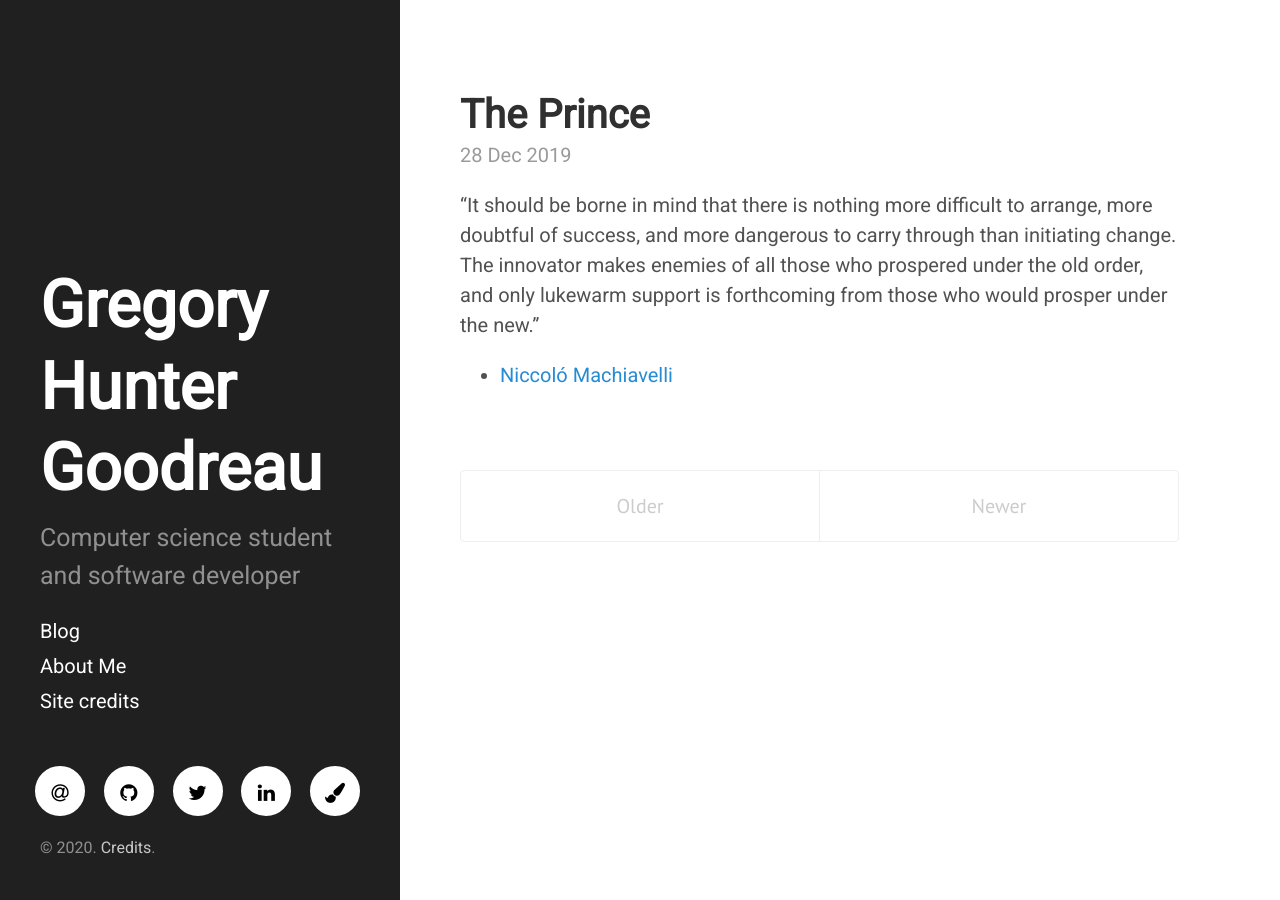
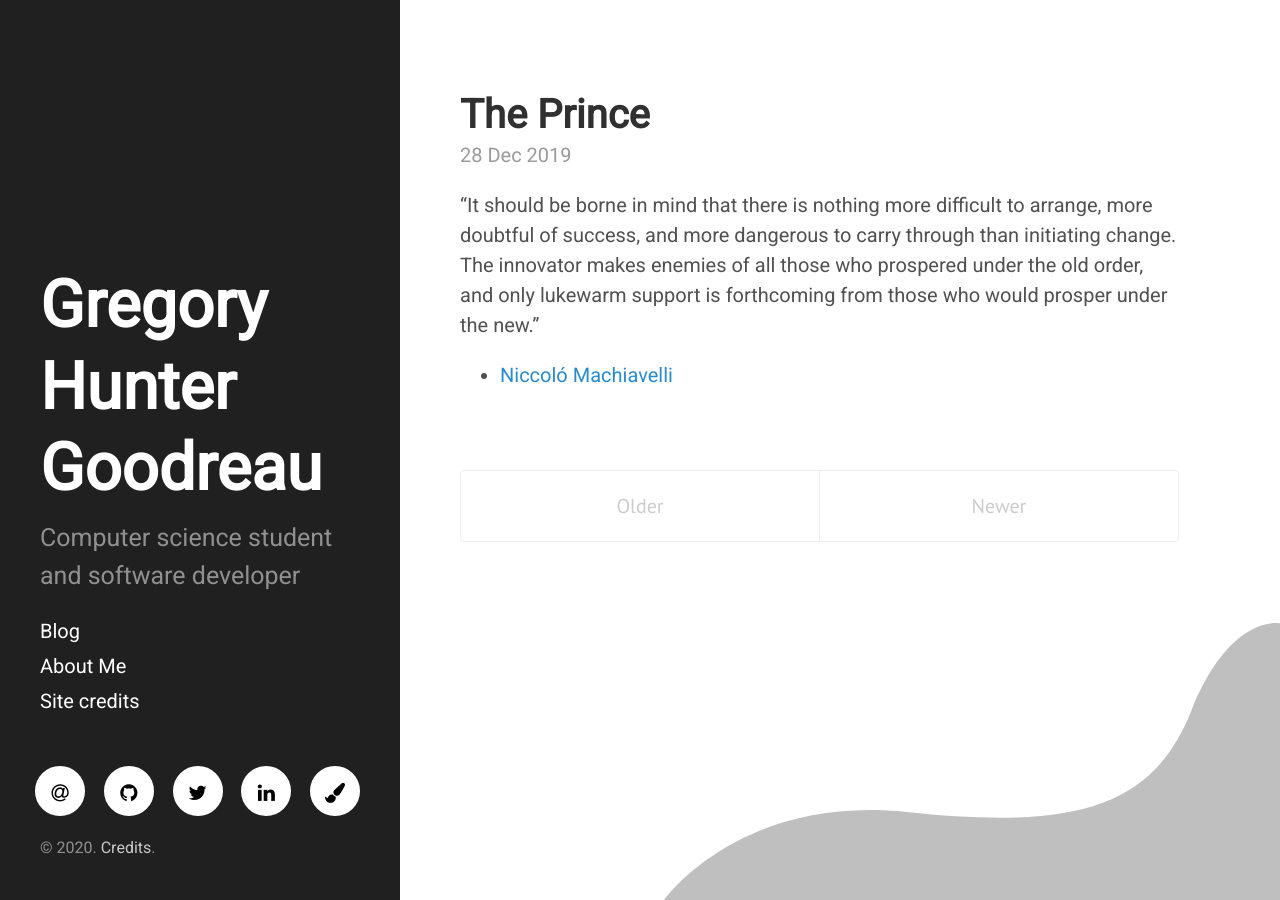
Before and after one commit to ghgoodreau/ghgoodreau.github.io, a Jekyll site: the page built from index.html, in a window 1280 px wide. Built offline with Jekyll 4.4.1, drawn with Linux system fonts in a browser that asks for light colours; the list of posts is cut into pages by our own code.

Commit message:
Update ghg.css

```diff
--- a/public/css/ghg.css
+++ b/public/css/ghg.css
@@ -57,9 +57,10 @@ h2, h3, h4, h5, h6 {
   .main {
      margin-left: 20rem;
      height: 100vh;
+     /* NOTE:
      background: white url('/assets/bg.svg') no-repeat bottom right;
      background-size: 70%;
-     overflow-y: auto;
+     overflow-y: auto; */
   }
 }
 
@@ -300,7 +301,22 @@ figure {
   fill: #8f5536;
 }
 
+@media (min-width: 48em) {
+.theme-base-0f .main {
+     background: white url('/assets/bg-brown.svg') no-repeat bottom right;
+     background-size: 70%;
+     overflow-y: auto;
+}
+
+
 /* Black (no class on body - Poole defaults) */
 #sidebar-buttons {
   color: #000000;
 }
+
+@media (min-width: 48em) {
+  .main {
+     background: white url('/assets/bg-base.svg') no-repeat bottom right;
+     background-size: 70%;
+     overflow-y: auto;
+}
```
